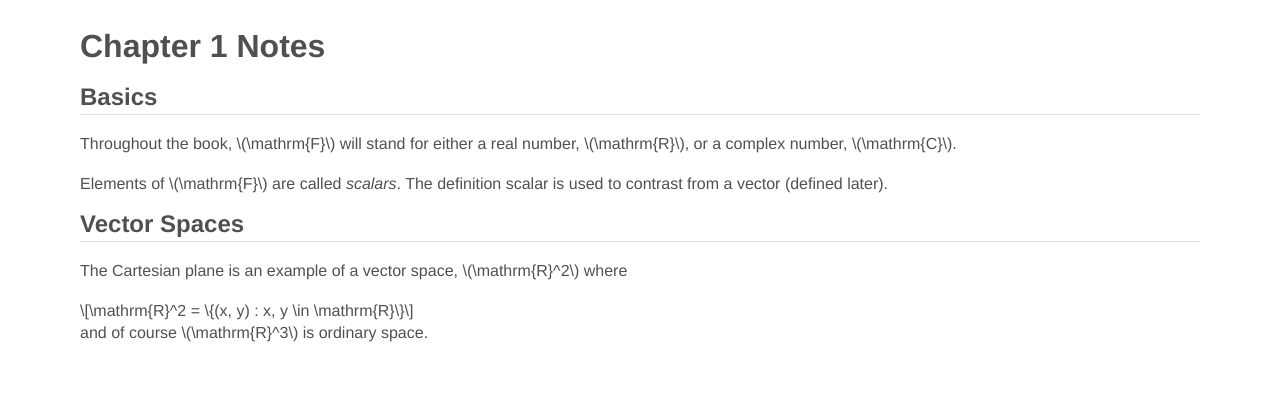
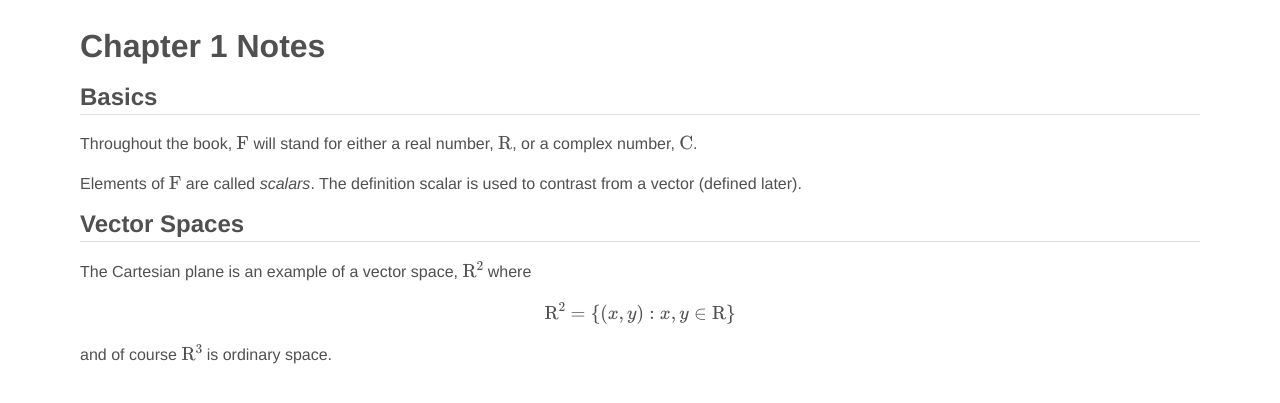
Before and after one commit to jdavis/linear-algebra-done-right, a Jekyll site: the page built from summaries/01.md, in a window 1280 px wide. Shown: the top 403 px of the page. Built offline with Jekyll 4.4.1, drawn with Linux system fonts in a browser that asks for light colours; nearby versions of some CDN libraries; formulas are drawn with MathJax 3.

Commit message:
Change css/js base url

```diff
--- a/_config.yml
+++ b/_config.yml
@@ -20,7 +20,7 @@ collections:
             Then introduces vector spaces and their basic properties.
 
 css:
-    - /css/base.css
+    - /linear-algebra-done-right/css/base.css
 
 js:
     - //cdn.mathjax.org/mathjax/latest/MathJax.js?config=TeX-AMS-MML_HTMLorMML
--- a/_layouts/default.html
+++ b/_layouts/default.html
@@ -11,16 +11,16 @@
     <title>{% if page.title %}{{ page.title }} - {% endif %}{{ site.title }}</title>
 
 {% for css in site.css %}
-    <link href="/{{site.base}}/{{ css }}" rel="stylesheet" type="text/css">
+    <link href="{{ css }}" rel="stylesheet" type="text/css">
 {% endfor %}
 
 {% if page.id == 'home' %}
     {% for css in site.posts.first.css %}
-        <link href="/{{site.base}}/{{ css }}" rel="stylesheet" type="text/css">
+        <link href="{{ css }}" rel="stylesheet" type="text/css">
     {% endfor %}
 {% else %}
     {% for css in page.css %}
-        <link href="/{{site.base}}/{{ css }}" rel="stylesheet" type="text/css">
+        <link href="{{ css }}" rel="stylesheet" type="text/css">
     {% endfor %}
 {% endif %}
 </head>
@@ -48,16 +48,16 @@
     <script src="//ajax.googleapis.com/ajax/libs/jquery/1.11.0/jquery.min.js"></script>
 
 {% for js in site.js %}
-    <script src="/{{site.base}}/{{ js }}" type="text/javascript"></script>
+    <script src="{{ js }}" type="text/javascript"></script>
 {% endfor %}
 
 {% if page.id == 'home' %}
     {% for js in site.posts.first.js %}
-        <script src="/{{site.base}}/{{ js }}" type="text/javascript"></script>
+        <script src="{{ js }}" type="text/javascript"></script>
     {% endfor %}
 {% else %}
     {% for js in page.js %}
-        <script src="/{{site.base}}/{{ js }}" type="text/javascript"></script>
+        <script src="{{ js }}" type="text/javascript"></script>
     {% endfor %}
 {% endif %}
 
```
